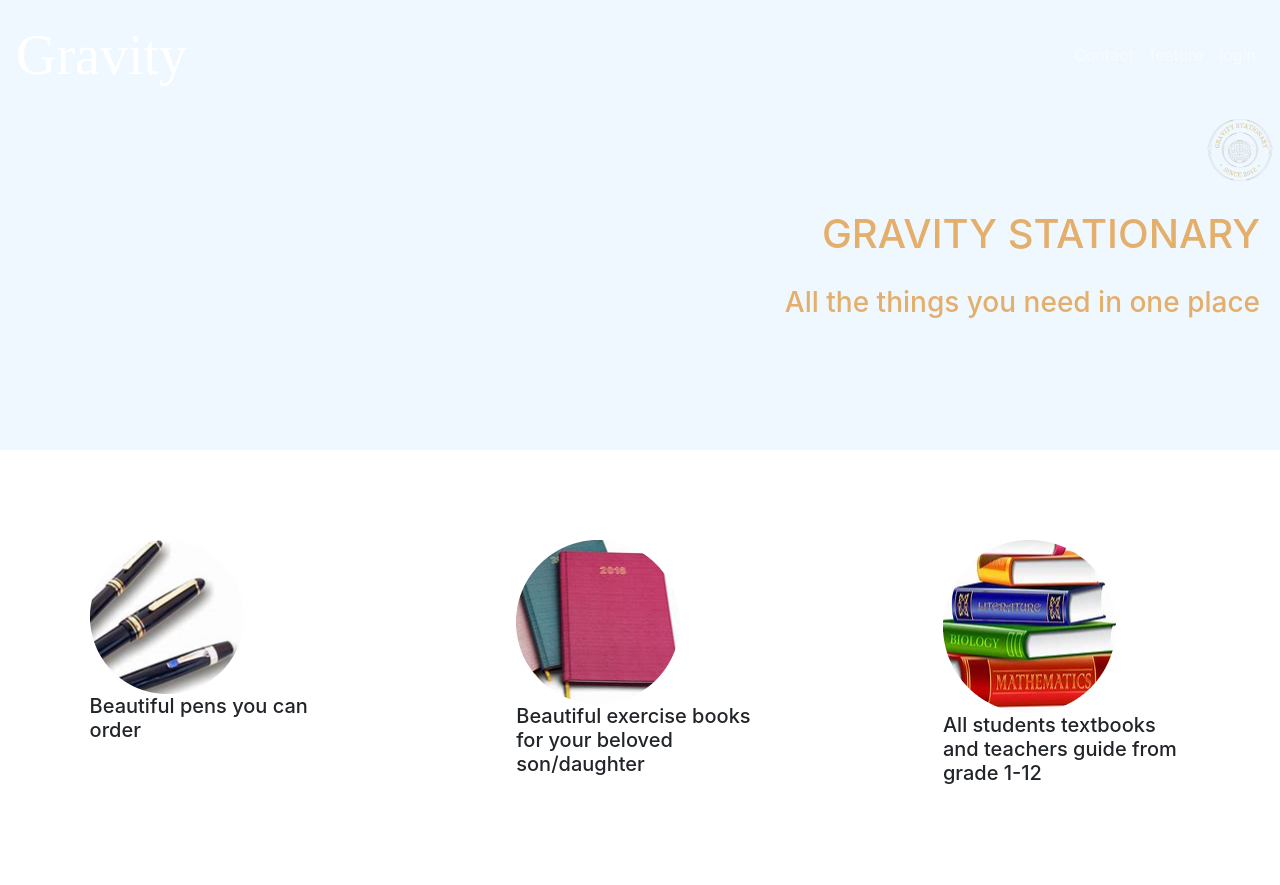
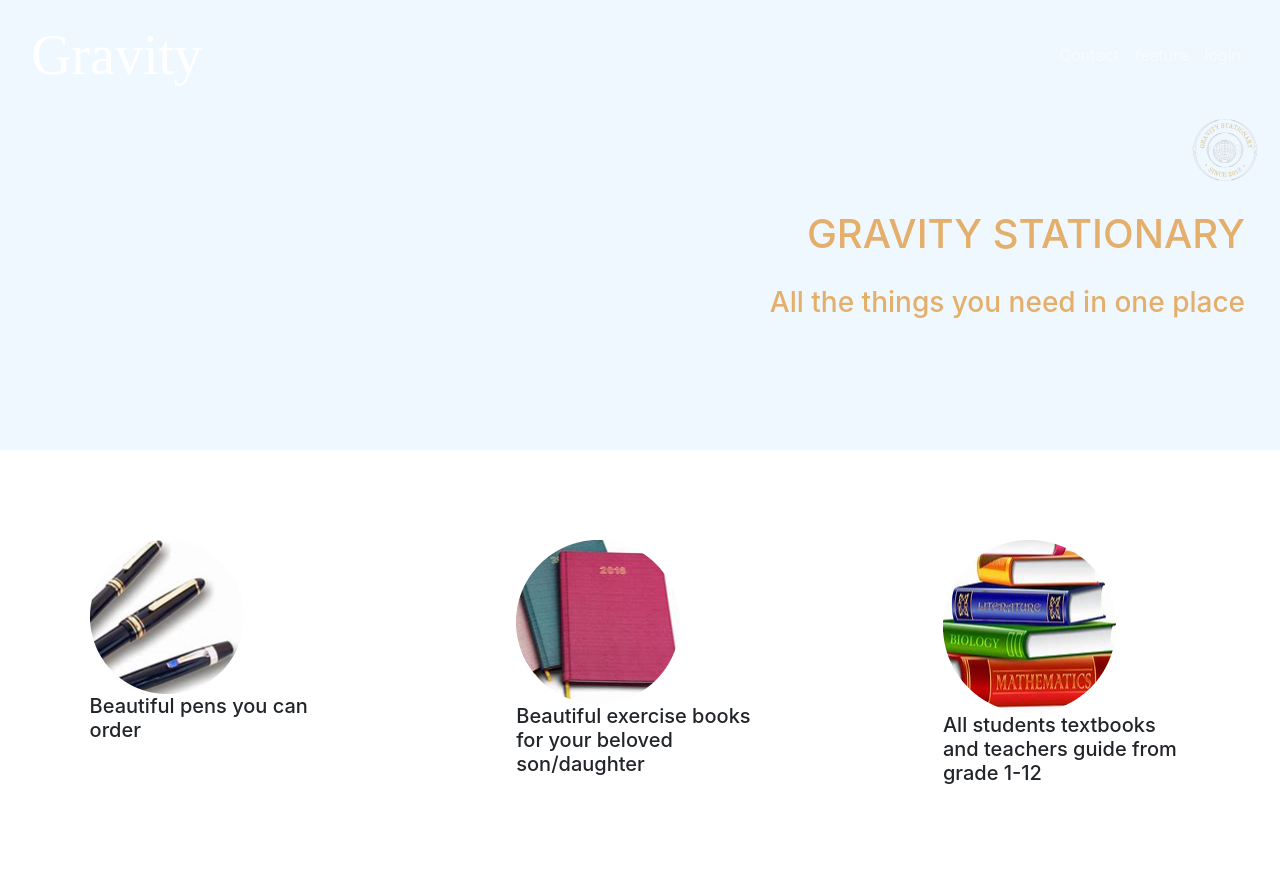
Before and after one commit to noob4590/exercise, a plain HTML site: page index.html in a window 1280 px wide. Shown: the top 885 px of the page. Drawn offline with nearby package versions, Linux system fonts and the light colour scheme; a web font is replaced by a local one.

Commit message:
Update index.html

```diff
--- a/index.html
+++ b/index.html
@@ -15,7 +15,7 @@
 <body>
  <head>
 
- <div class="first-page">
+ <div class="first-page container-fluid">
   <nav class="navbar navbar-expand-lg navbar-dark">
     <a class="name navbar-brand" href="">Gravity</a>
     <button class="navbar-toggler" type="button" data-bs-toggle="collapse" data-bs-target="#navbarTogglerDemo01" aria-controls="navbarTogglerDemo01" aria-expanded="false" aria-label="Toggle navigation">
```
